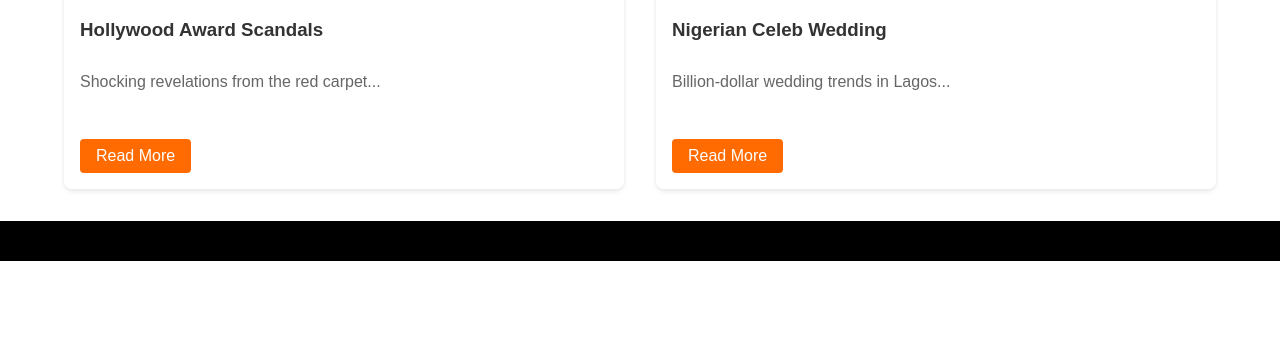
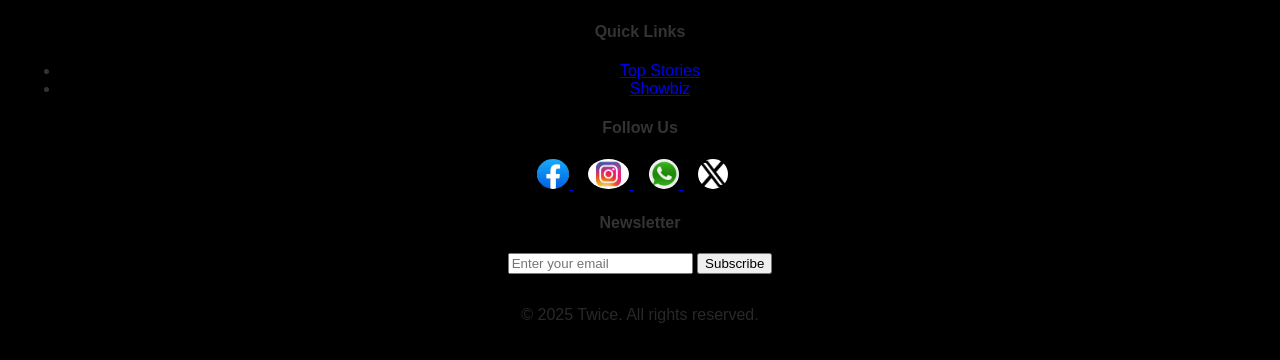
Before and after one commit to deoug45/twice, a PHP site: page /showbiz.html in a window 1280 px wide. Shown: the part 789-1149 px from the top of the page. Before the commit the page ends 1050 px from the top, so only its background shows below. Run offline with PHP 8.4, Linux system fonts and the light colour scheme.

Commit message:
Add files via upload

```diff
--- a/showbiz.html
+++ b/showbiz.html
@@ -3,62 +3,149 @@
 <head>
   <meta charset="UTF-8">
   <meta name="viewport" content="width=device-width, initial-scale=1.0">
-  <title>Twice - Showbiz</title>
+  <title>Twice - Top Stories</title>
   <link rel="stylesheet" href="styles.css">
 </head>
 <body>
   <!-- Header -->
   <header>
     <div class="logo">
-      <img src="images/logos/twice-logo.png" alt="Twice Logo">
+      <img src="logo.jpg" alt="Twice Logo">
     </div>
     <nav>
       <ul>
-        <li><a href="index.html">Top Stories</a></li>
-        <li><a href="showbiz.html" class="active">Showbiz</a></li>
+        <li><a href="index.html" class="active">Top Stories</a></li>
+        <li><a href="showbiz.html">Showbiz</a></li>
       </ul>
     </nav>
-    <div class="search-bar">
-      <input type="text" placeholder="Search news...">
-      <button>Search</button>
-    </div>
+  <!-- Search Bar -->
+<div class="search-bar">
+    <input type="text" id="search-input" placeholder="Search news...">
+    <button id="search-btn">Search</button>
+  </div>
+
   </header>
 
-  <!-- Showbiz Featured Section -->
-  <section class="featured-showbiz">
-    <div class="featured-content">
-      <img src="images/showbiz1.jpg" alt="Celebrity Gossip">
-      <div class="featured-text">
-        <h2>Rihanna Announces World Tour</h2>
-        <p>Exclusive backstage details and ticket information...</p>
+  <!-- Hero Section (Breaking News) -->
+  <section class="hero">
+    <div class="slider">
+      <div class="slide">
+        <img src="welcome.jpg" alt="Breaking News">
+        <div class="slide-text">Enjoy our exclusive showbiz stories from the world of entertainment</div>
       </div>
     </div>
   </section>
 
-  <!-- Showbiz News Grid -->
-  <section class="news-grid">
-    <h2 class="section-title">Latest Showbiz</h2>
-    <div class="grid-container">
-      <article class="news-card">
-        <img src="images/showbiz2.jpg" alt="Showbiz 1">
-        <h3>Hollywood Award Scandals</h3>
-        <p>Shocking revelations from the red carpet...</p>
-        <a href="#" class="read-more">Read More</a>
-      </article>
-      <article class="news-card">
-        <img src="images/showbiz3.jpg" alt="Showbiz 2">
-        <h3>Nigerian Celeb Wedding</h3>
-        <p>Billion-dollar wedding trends in Lagos...</p>
-        <a href="#" class="read-more">Read More</a>
-      </article>
+   <!-- Showbiz News Section -->
+   <section class="news-grid">
+    <h2 class="section-title">Showbiz Stories</h2>
+    <div class="grid-container" id="news-container">
+      <!-- Full list of news will be displayed here -->
     </div>
   </section>
-
-  <!-- Footer (Same as index.html) -->
-  <footer>
-    <!-- Copy footer from index.html -->
-  </footer>
+        <footer>
+            <div class="partnership">
+                <p>In partnership with</p>
+                <a href="https://deo-digital-solutions.vercel.app/" target="_blank">
+                    <img src="deo.png" alt="DEO">
+                    </a>
+                    </div>
+            <div class="footer-content">
+              <div class="footer-section">
+                <h4>Quick Links</h4>
+                <ul>
+                  <li><a href="index.html">Top Stories</a></li>
+                  <li><a href="showbiz.html">Showbiz</a></li>
+                </ul>
+              </div>
+              <div class="footer-section">
+                <h4>Follow Us</h4>
+                <div class="social-icons">
+                  <!-- Facebook -->
+                  <a href="https://www.facebook.com/share/1UWmat7opd/?mibextid=wwXIfr" target="_blank">
+                    <img src="facebook.jpeg" alt="Facebook">
+                  </a>
+                  <!-- Instagram -->
+                  <a href="https://www.instagram.com/twiceup1?igsh=MTNqaGR2aG5ldjBucA%3D%3D&utm_source=qr" target="_blank">
+                    <img src="instagram.jpeg" alt="Instagram">
+                  </a>
+                  <!-- WhatsApp -->
+                  <a href="https://whatsapp.com/channel/0029Vb1rYNx545v0qwgsYu1f" target="_blank">
+                    <img src="whatsapp.jpeg" alt="WhatsApp">
+                  </a>
+                  <!-- X (formerly Twitter) -->
+                  <a href="https://x.com/twiceup_?s=21" target="_blank">
+                    <img src="x.png" alt="X (Twitter)">
+                  </a>
+                </div>
+              </div>
+              <div class="footer-section">
+                <h4>Newsletter</h4>
+                <input type="email" placeholder="Enter your email">
+                <button>Subscribe</button>
+              </div>
+            </div>
+            <p class="copyright">© 2025 Twice. All rights reserved.</p>
+      </footer>
 
   <script src="script.js"></script>
+  <script>
+    // Fetch and display all Blogger posts
+    function fetchBloggerPosts(limit = 999) {
+      const feedUrl = 'https://twicebiz.blogspot.com/feeds/posts/default';
+
+      // Fetching the RSS feed data from the API
+      fetch(`https://api.rss2json.com/v1/api.json?rss_url=${encodeURIComponent(feedUrl)}`)
+        .then(response => {
+          if (!response.ok) {
+            throw new Error('Network response was not ok');
+          }
+          return response.json();
+        })
+        .then(data => {
+          console.log('Fetched Data:', data); // Log the full data for debugging
+
+          // Check if items exist
+          if (!data.items || data.items.length === 0) {
+            console.error('No posts found in the RSS feed');
+            return;
+          }
+
+          const posts = data.items.slice(0, limit);  // Get all posts or limit to how many you want
+          const newsContainer = document.getElementById('news-container');
+
+          posts.forEach(post => {
+            const newsCard = document.createElement('article');
+            newsCard.classList.add('news-card');
+
+            // Check if the post has a thumbnail image, if not set a default
+            const postImage = post.thumbnail || 'https://via.placeholder.com/600x400?text=No+Image';
+
+            // Check if the post has description, if not, use an empty string
+            const postDescription = post.description || "No description available.";
+
+            // Fill the news card with the post data
+            newsCard.innerHTML = `
+              <img src="${postImage}" alt="${post.title}">
+              <h3>${post.title}</h3>
+              <p>${postDescription}</p>
+              <a href="${post.link}" class="read-more" target="_blank">Read More</a>
+            `;
+
+            newsContainer.appendChild(newsCard);
+          });
+        })
+        .catch(error => {
+          console.error('Error fetching Blogger posts:', error);
+          alert('An error occurred while fetching posts. Please try again later.');
+        });
+    }
+
+    // Load all stories when the page is loaded
+    window.onload = function() {
+      fetchBloggerPosts();
+    }
+  </script>
+<script src="link.js"></script>
 </body>
 </html>
--- a/styles.css
+++ b/styles.css
@@ -133,11 +133,24 @@ nav a.active {
   margin: 1rem;
   border-radius: 4px;
 }
+.social-icons a {
+  margin-right: 15px;
+}
+
+.social-icons img {
+  height: 30px; /* Adjust logo size */
+  border-radius: 50%; /* Makes it circular */
+  object-fit: cover; /* Ensures the image fills the circle */
+}
+
+.social-icons img:hover {
+  transform: scale(1.1); /* Makes the icon slightly bigger on hover */
+}
 
 /* Footer */
 footer {
   background-color: black;
-  color: white;
+  color: ornage;
   padding: 20px;
   text-align: center;
 }
@@ -154,7 +167,11 @@ footer .footer-links ul li a {
   color: white;
   text-decoration: none;
 }
-
+.partnership img{
+  height: 75px; /* Adjust logo size */
+  border-radius: 50%; /* Makes it circular */
+  object-fit: cover; /* Ensures the image fills the circle */
+}
 footer .social-media {
   margin: 20px 0;
 }
```
Also changed, not shown: index.html (+74 -12 lines), deo.png (added), facebook.jpeg (added), instagram.jpeg (added), whatsapp.jpeg (added), x.png (added), 1 other file.
